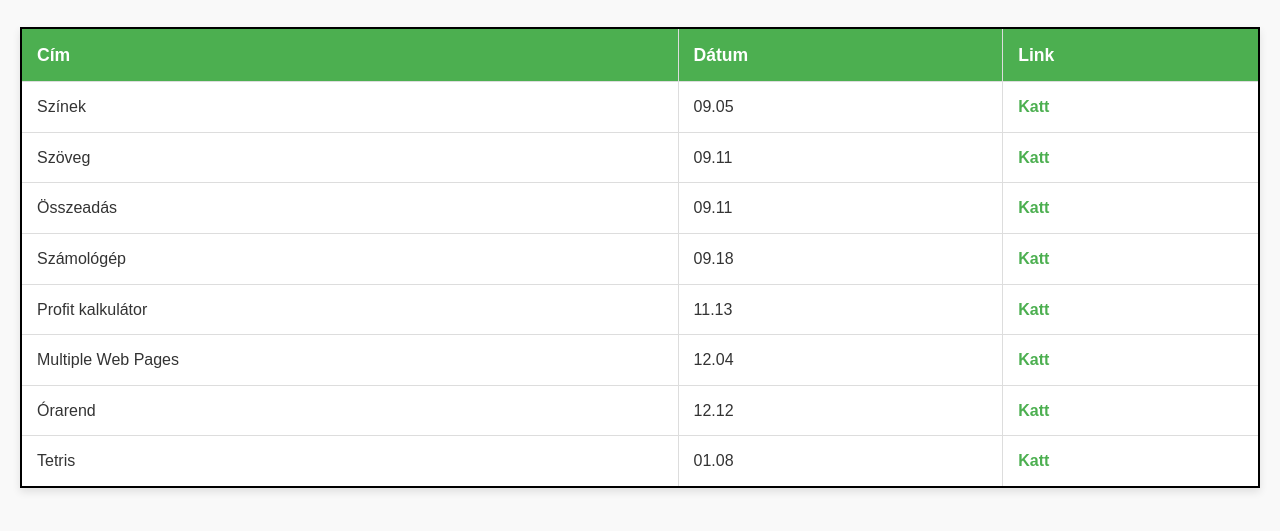
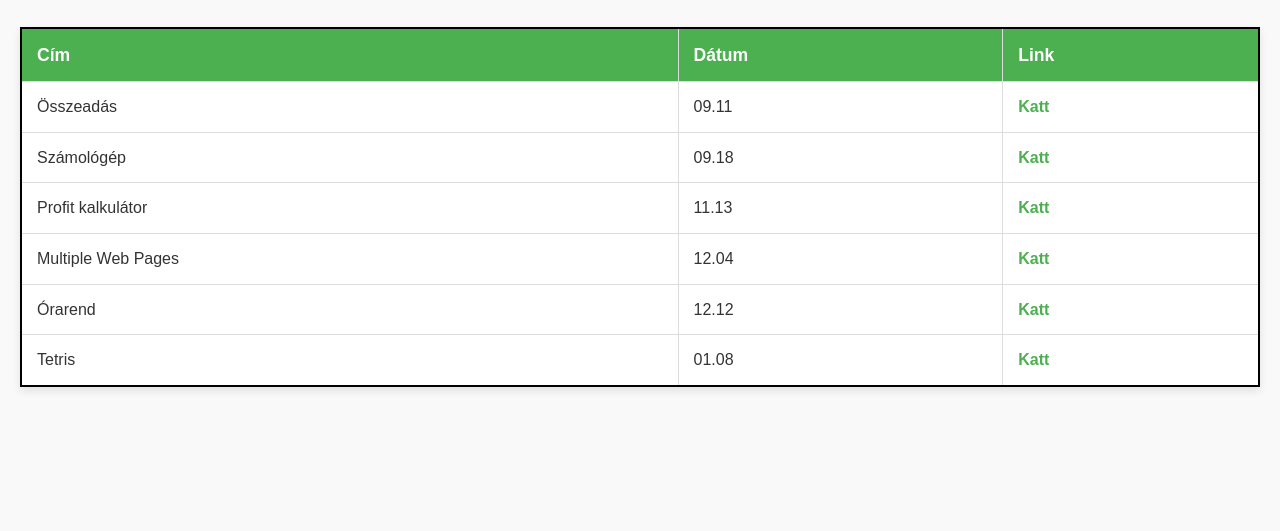
Before and after one commit to SzarkaNorbi/portfolio, a plain HTML site: page index.html in a window 1280 px wide. Shown: the part 87-618 px from the top of the page. Drawn offline with Linux system fonts and the light colour scheme.

Commit message:
Update index.html

```diff
--- a/index.html
+++ b/index.html
@@ -15,16 +15,6 @@
             <th>Link</th>
         </thead>
         <tbody>
-            <tr>
-                <td>Színek</td>
-                <td>09.05</td>
-                <td><a href="https://szarkanorbi.github.io/2024szft/">Katt</a></td>
-            </tr>
-            <tr>
-                <td>Szöveg</td>
-                <td>09.11</td>
-                <td><a href="https://szarkanorbi.github.io/09.11-gyak/">Katt</a></td>
-            </tr>
             <tr>
                 <td>Összeadás</td>
                 <td>09.11</td>
```
